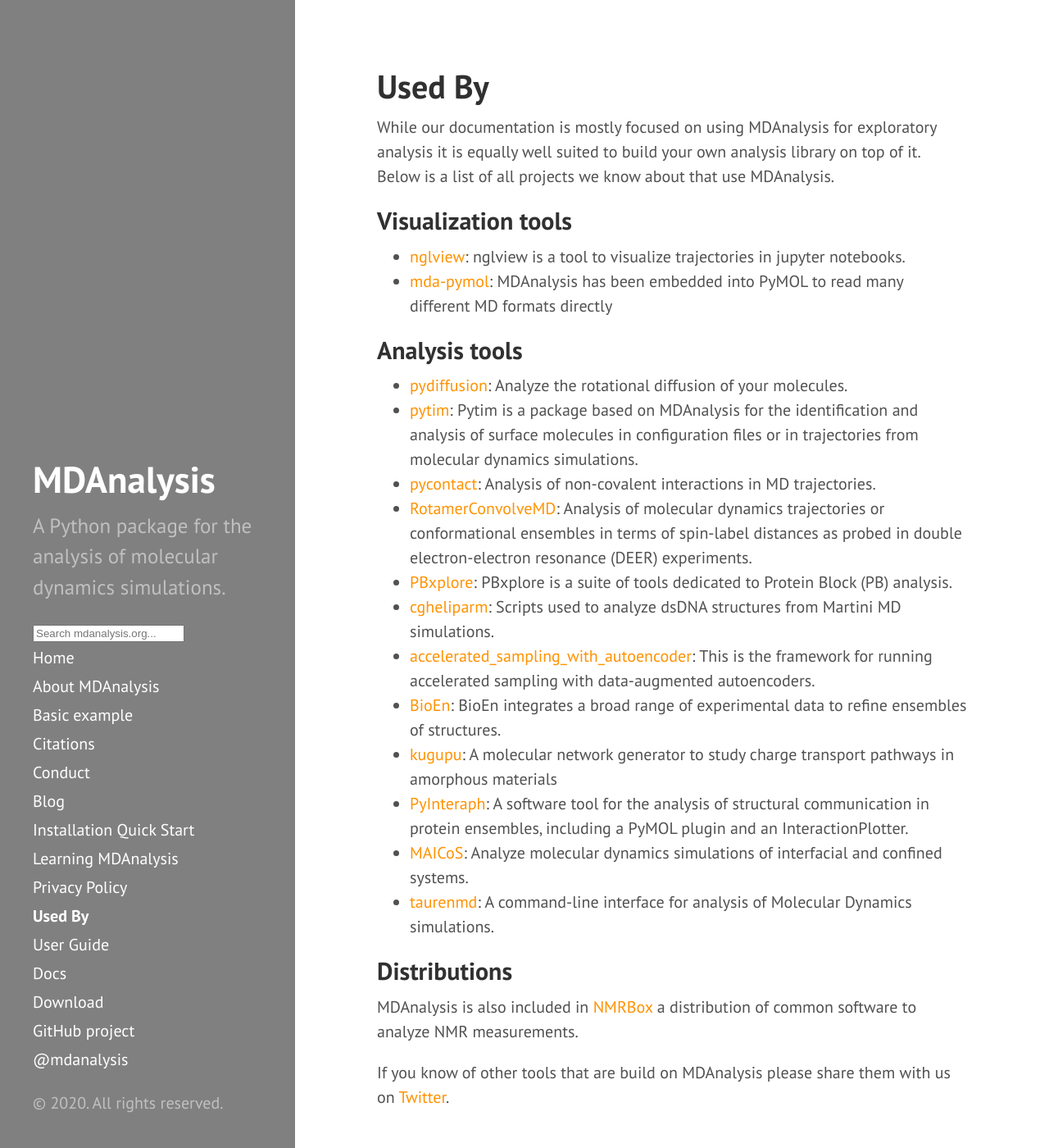
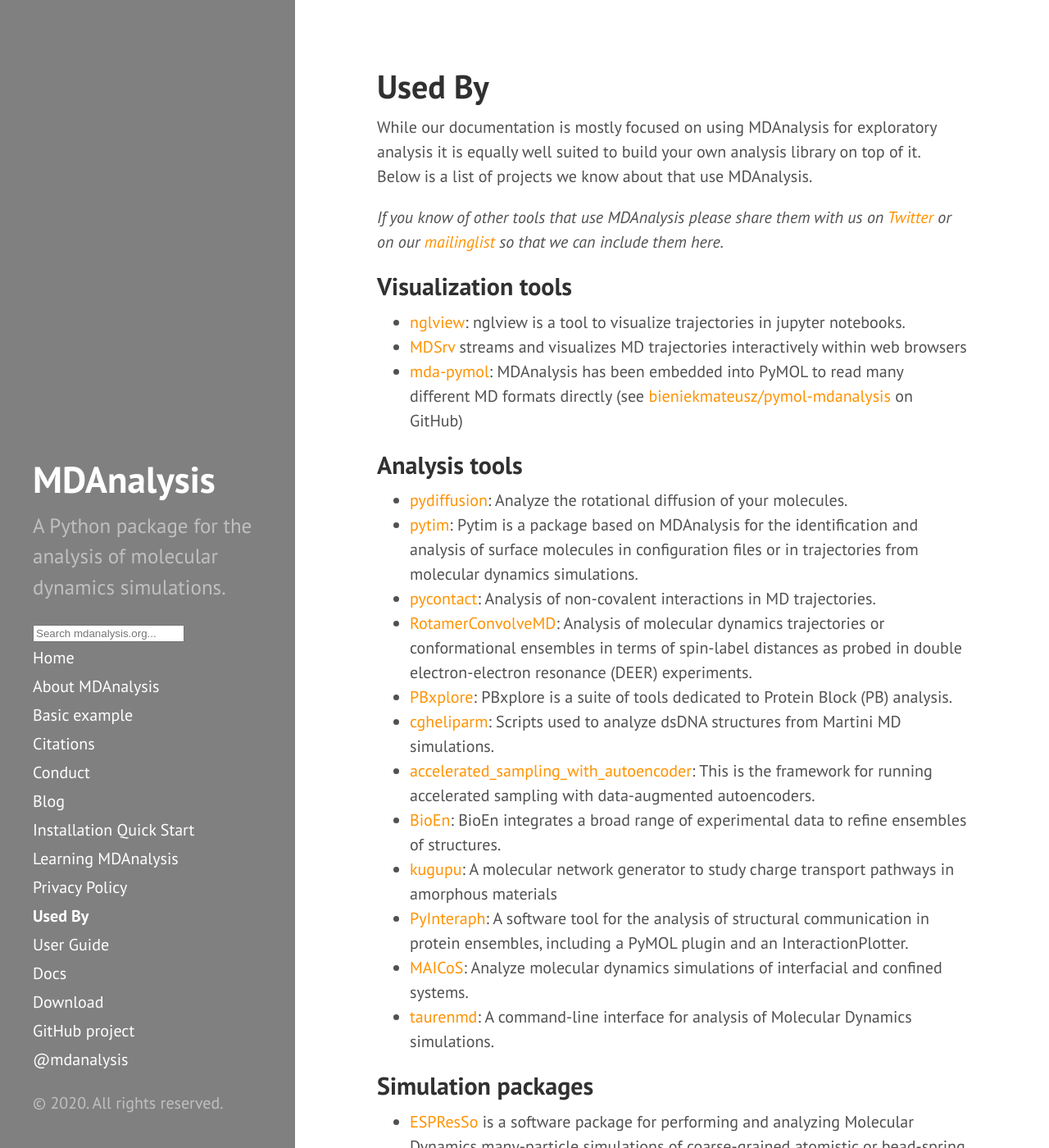
Before and after one commit to MDAnalysis/MDAnalysis.github.io, a Jekyll site: the page built from pages/used-by.md, in a window 1280 px wide and 1400 px high. Shown: the whole window at 82% size. Built offline with Jekyll 4.4.1, drawn with Linux system fonts in a browser that asks for light colours; comment, search, counter and statistics services are not loaded; some of the changed text lies outside the part shown.

Commit message:
updated used-by page
- add MDSrv and ESPResSo
- add distributions (Fedora, Mac Ports, archlinux); Debian package is still stuck

```diff
--- a/pages/used-by.md
+++ b/pages/used-by.md
@@ -3,17 +3,28 @@ layout: page
 title: Used By
 ---
 
-While our documentation is mostly focused on using MDAnalysis for exploratory
-analysis it is equally well suited to build your own analysis library on top of
-it. Below is a list of all projects we know about that use MDAnalysis.
+While our documentation is mostly focused on using MDAnalysis for
+exploratory analysis it is equally well suited to build your own
+analysis library on top of it. Below is a list of projects we know
+about that use MDAnalysis.
+
+
+*If you know of other tools that use MDAnalysis please share
+them with us on [Twitter]({{ site.twitter.url }}) or on our
+[mailinglist]({{ site.mailinglists.discussion.url }}) so that we
+can include them here.*
+
 
 ## Visualization tools
 
 - [nglview](https://github.com/arose/nglview): nglview is a tool to visualize
    trajectories in jupyter notebooks.
-- [mda-pymol](https://nms.kcl.ac.uk/lorenz.lab/wp/index.php/2019/04/17/mda-pymol/):
+- [MDSrv](https://github.com/nglviewer/mdsrv) streams and visualizes MD trajectories interactively within web browsers
+- [mda-pymol](https://nms.kcl.ac.uk/lorenz.lab/wp/?p=1768):
    MDAnalysis has been embedded into PyMOL to read many different MD formats
-   directly
+   directly (see
+   [bieniekmateusz/pymol-mdanalysis](https://github.com/bieniekmateusz/pymol-mdanalysis)
+   on GitHub)
 
 ## Analysis tools
 
@@ -44,11 +55,22 @@ it. Below is a list of all projects we know about that use MDAnalysis.
    interfacial and confined systems.
 -  [taurenmd](https://taurenmd.readthedocs.io/en/latest/): A command-line interface for analysis of Molecular Dynamics simulations.
 
+## Simulation packages
+- [ESPResSo](http://espressomd.org/) is a software package for
+  performing and analyzing Molecular Dynamics many-particle
+  simulations of coarse-grained atomistic or bead-spring models as
+  they are used in soft matter research in physics, chemistry and
+  molecular biology.
+
 ## Distributions
 
-MDAnalysis is also included in [NMRBox](https://nmrbox.org/) a distribution of
+MDAnalysis is included in [NMRBox](https://nmrbox.org/) a distribution of
 common software to analyze NMR measurements.
 
-
-If you know of other tools that are build on MDAnalysis please share them with
-us on [Twitter]({{ site.twitter.url }}).
+Some generic distributions such as [MacPorts:
+py-MDAnalysis](https://ports.macports.org/port/py-MDAnalysis/summary)
+(macOS), [Fedora:
+python-MDAnalysis](https://src.fedoraproject.org/rpms/python-MDAnalysis/)
+and [archlinux:
+python-mdanalysis](https://aur.archlinux.org/packages/python-mdanalysis/)
+(Linux) maintain packages of MDAnalysis.
```
